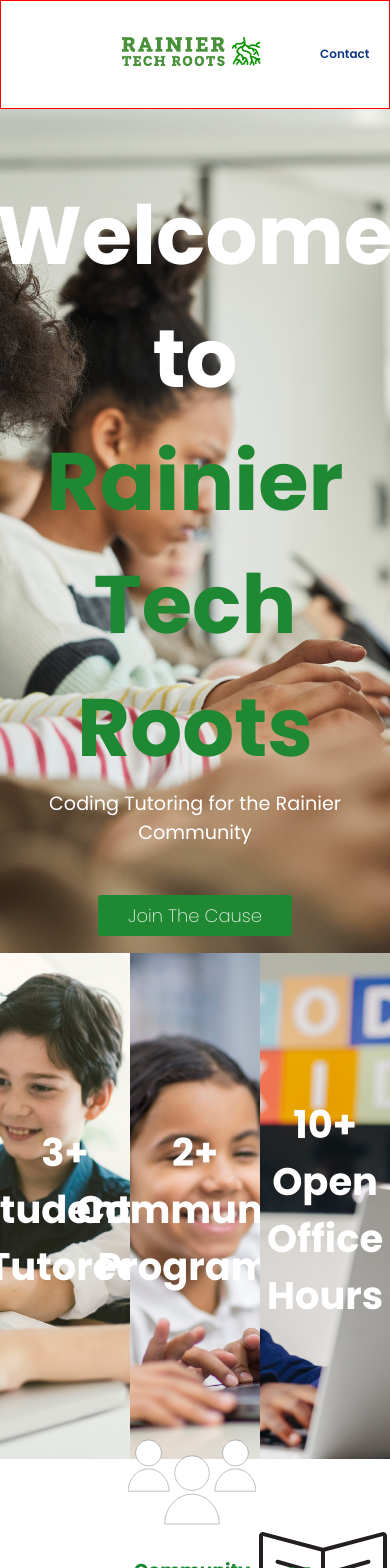
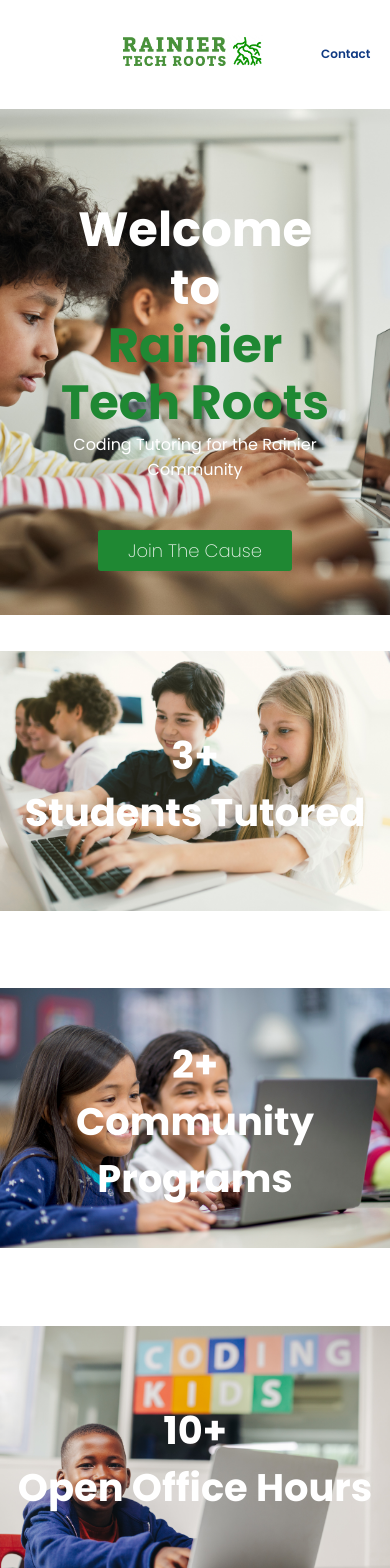
Before and after one commit to anthony-balfour/RainierTechRootsSite, a React (Create React App) app: page / in a window 390 px wide. Shown: the top 1568 px of the page. Built offline with nearby package versions, Linux system fonts and the light colour scheme; a web font is replaced by a local one.

Commit message:
some mobile styling

```diff
--- a/src/Pages/Home/Sections/LandingPage/LandingPage.css
+++ b/src/Pages/Home/Sections/LandingPage/LandingPage.css
@@ -49,3 +49,26 @@
 #button:hover {
   cursor: pointer;
 }
+
+/* Mobile */
+
+@media screen and (max-width: 450px) {
+  .landing-page-image {
+    width: 100vw;
+    height: 60vh;
+    object-fit: cover;
+  }
+
+  .welcome-message-container h1 {
+    font-size: 3rem;
+    line-height: 1.2;
+  }
+
+  .welcome-message-container {
+   width:  69vw;
+  }
+
+  .welcome-message-container p {
+    font-size: 1rem;
+  }
+}
--- a/src/Pages/Home/Sections/ProgramsPanel/ProgramsPanel.css
+++ b/src/Pages/Home/Sections/ProgramsPanel/ProgramsPanel.css
@@ -28,3 +28,22 @@
 .panel-message h2 {
   font-size: 2.4rem;
 }
+
+/* Mobile */
+
+@media screen and (max-width: 450px) {
+  .panel {
+    flex-direction: column;
+    gap: 0;
+    justify-content: center;
+    align-items: center;
+  }
+
+  .panel img {
+    object-fit: contain;
+  }
+
+  .panel-container {
+    height: 40vh;
+  }
+}
--- a/src/Pages/Navbar/Navbar.css
+++ b/src/Pages/Navbar/Navbar.css
@@ -44,7 +44,6 @@
 @media screen and (max-width: 450px) {
   nav {
     justify-content: flex-end;
-    border: 1px solid red;
     position: relative;
   }
 
```
